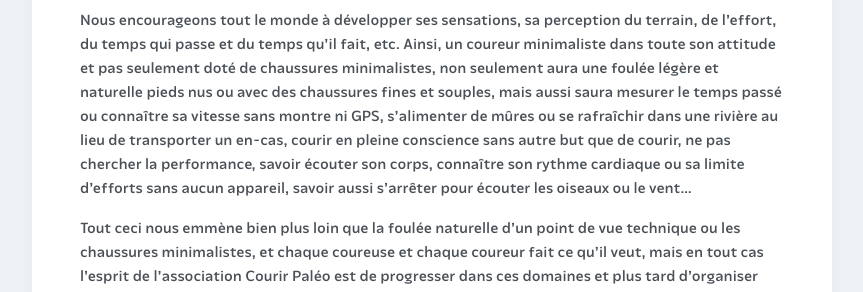
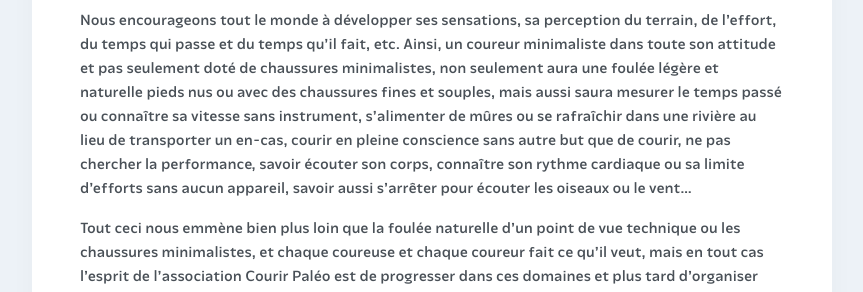
Before and after one commit to courirpaleo/courirpaleo.github.io, a Jekyll site: the page built from _pages/ressources.md, in a window 1280 px wide and 900 px high, scrolled down 6971 px. Shown: the part 251-543 px from the top of the window, without its empty margins (208-1071 px from the left). Built offline with Jekyll 4.4.1, drawn with Linux system fonts in a browser that asks for light colours; some web fonts are replaced.

Commit message:
Update ressources.md

```diff
--- a/_pages/ressources.md
+++ b/_pages/ressources.md
@@ -72,7 +72,7 @@
 
 Aussi, nous sommes en train de voir comment proposer à ceux qui le souhaitent de s'habiller en lin, en chanvre, en laine mérinos, voire en bambou ou d'autres matériaux, et de préférence bien sûr français ou voisins.
 
-Nous encourageons tout le monde à développer ses sensations, sa perception du terrain, de l'effort, du temps qui passe et du temps qu'il fait, etc. Ainsi, un coureur minimaliste dans toute son attitude et pas seulement doté de chaussures minimalistes, non seulement aura une foulée légère et naturelle pieds nus ou avec des chaussures fines et souples, mais aussi saura mesurer le temps passé ou connaître sa vitesse sans montre ni GPS, s'alimenter de mûres ou se rafraîchir dans une rivière au lieu de transporter un en-cas, courir en pleine conscience sans autre but que de courir, ne pas chercher la performance, savoir écouter son corps, connaître son rythme cardiaque ou sa limite d'efforts sans aucun appareil, savoir aussi s'arrêter pour écouter les oiseaux ou le vent...
+Nous encourageons tout le monde à développer ses sensations, sa perception du terrain, de l'effort, du temps qui passe et du temps qu'il fait, etc. Ainsi, un coureur minimaliste dans toute son attitude et pas seulement doté de chaussures minimalistes, non seulement aura une foulée légère et naturelle pieds nus ou avec des chaussures fines et souples, mais aussi saura mesurer le temps passé ou connaître sa vitesse sans instrument, s'alimenter de mûres ou se rafraîchir dans une rivière au lieu de transporter un en-cas, courir en pleine conscience sans autre but que de courir, ne pas chercher la performance, savoir écouter son corps, connaître son rythme cardiaque ou sa limite d'efforts sans aucun appareil, savoir aussi s'arrêter pour écouter les oiseaux ou le vent...
 
 Tout ceci nous emmène bien plus loin que la foulée naturelle d'un point de vue technique ou les chaussures minimalistes, et chaque coureuse et chaque coureur fait ce qu'il veut, mais en tout cas l'esprit de l'association Courir&nbsp;Paléo est de progresser dans ces domaines et plus tard d'organiser des rencontres et des courses minimalistes dans tous ces aspects.
 
```
